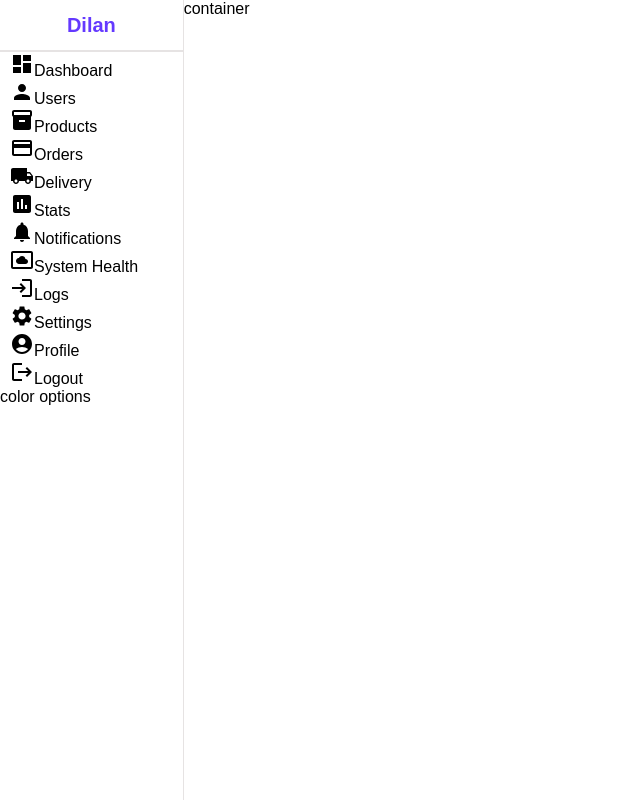
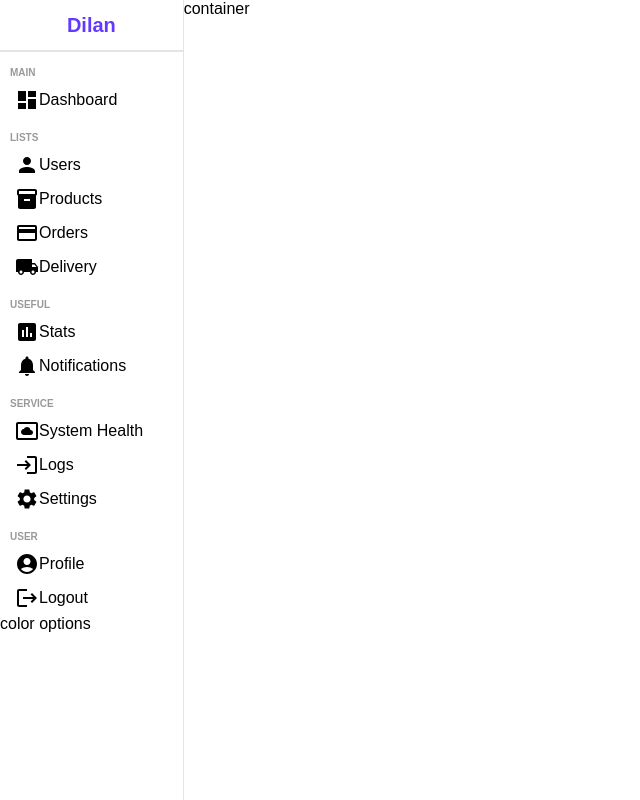
Before and after one commit to Dilan981001/dashboard, a React (Create React App) app: page / in a window 1280 px wide. Shown: the whole page, without its empty margins (0-640 px from the left). Built offline with nearby package versions, Linux system fonts and the light colour scheme.

Commit message:
list styles

```diff
--- a/src/components/sidebar/Sidebar.jsx
+++ b/src/components/sidebar/Sidebar.jsx
@@ -21,52 +21,57 @@ const Sidebar = () => {
             <hr/>
         <div className="center">
             <ul>
+                <p className="title">MAIN</p>
                 <li>
-                    <DashboardIcon/>
+                    <DashboardIcon className='icon'/>
                     <span>Dashboard</span>
                 </li>
+                <p className="title">LISTS</p>
                 <li>
-                    <PersonIcon/>
+                    <PersonIcon className='icon'/>
                     <span>Users</span>
                 </li>
                 <li>
-                    <Inventory2Icon/>
+                    <Inventory2Icon className='icon'/>
                     <span>Products</span>
                 </li>
                 <li>
-                    <CreditCardIcon/>
+                    <CreditCardIcon className='icon'/>
                     <span>Orders</span>
                 </li>
                 <li>
-                    <LocalShippingIcon/>
+                    <LocalShippingIcon className='icon'/>
                     <span>Delivery</span>
                 </li>
+                <p className="title">USEFUL</p>
                 <li>
-                    <InsertChartIcon/>
+                    <InsertChartIcon className='icon'/>
                     <span>Stats</span>
                 </li>
                 <li>
-                    <NotificationsIcon/>
+                    <NotificationsIcon className='icon'/>
                     <span>Notifications</span>
                 </li>
+                <p className="title">SERVICE</p>
                 <li>
-                    <SettingsSystemDaydreamIcon/>
+                    <SettingsSystemDaydreamIcon className='icon'/>
                     <span>System Health</span>
                 </li>
                 <li>
-                    <LoginIcon/>
+                    <LoginIcon className='icon'/>
                     <span>Logs</span>
                 </li>
                 <li>
-                    <SettingsIcon/>
+                    <SettingsIcon className='icon'/>
                     <span>Settings</span>
                 </li>
+                <p className="title">USER</p>
                 <li>
-                    <AccountCircleIcon/>
+                    <AccountCircleIcon className='icon'/>
                     <span>Profile</span>
                 </li>
                 <li>
-                    <LogoutIcon/>
+                    <LogoutIcon className='icon'/>
                     <span>Logout</span>
                 </li>
             </ul>
--- a/src/components/sidebar/Sidebar.scss
+++ b/src/components/sidebar/Sidebar.scss
@@ -29,6 +29,26 @@
             list-style: none;
             margin: 0;
             padding: 0;
+
+            .title{
+                font-size: 10px;
+                font-weight: bold;
+                color: #999;
+                margin-top: 15px;
+                margin-bottom: 5px;
+            }
+
+            li{
+                display: flex;
+                align-items: center;
+                padding: 5px;
+                cursor: pointer;
+
+                &:hover{
+                    background-color: #ece8ff;
+                }
+
+            }
         }
     }
 }
```
